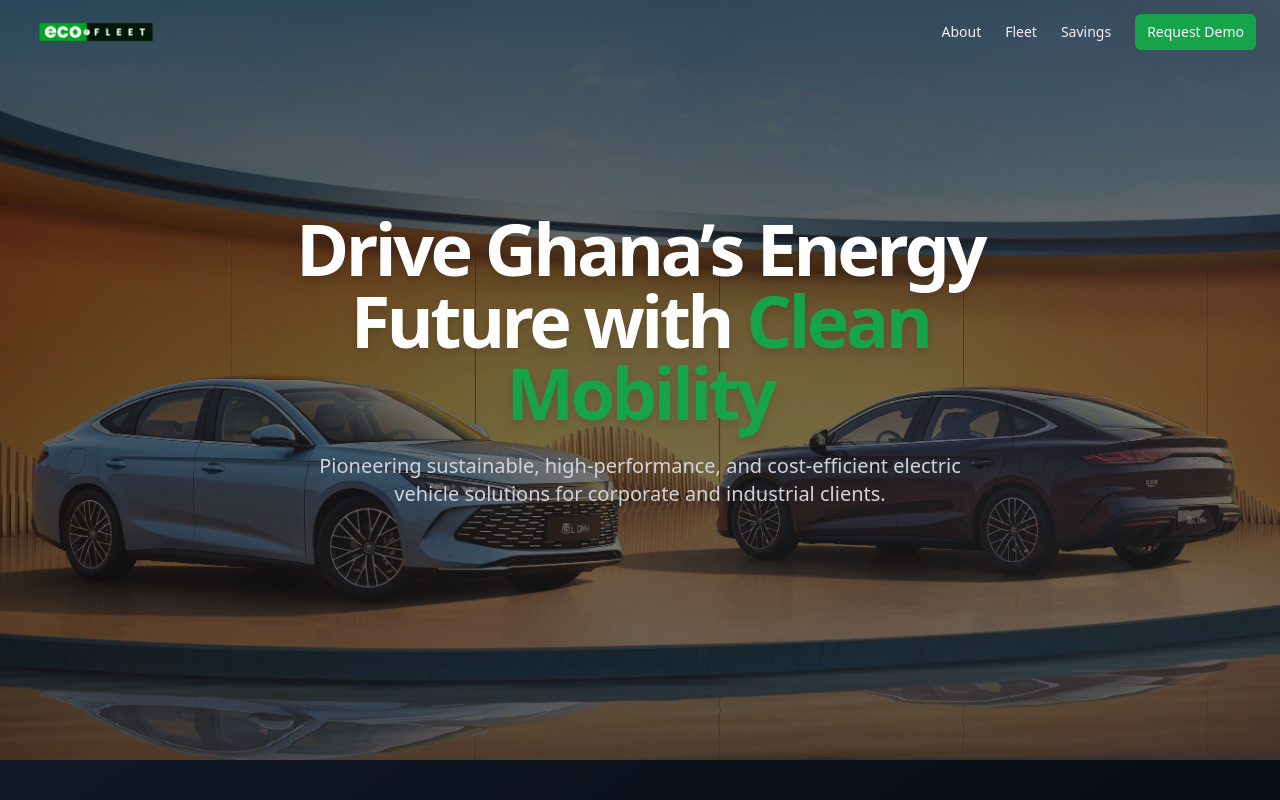
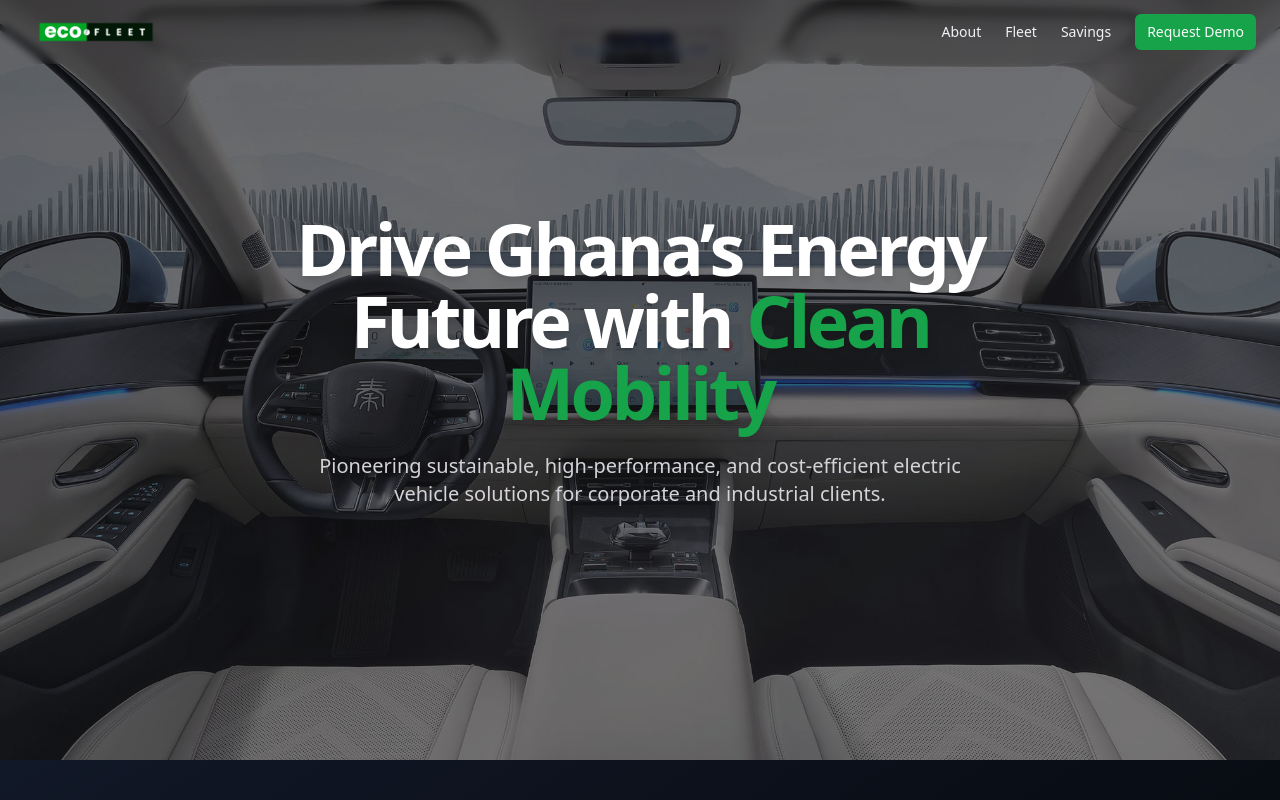
Before and after one commit to DojoPercy/ecofleet, a Next.js app: page / in a window 1280 px wide. Shown: the top 800 px of the page. Built offline with nearby package versions, Linux system fonts and the light colour scheme.

Commit message:
Swap hero images and clean up comments for improved clarity

```diff
--- a/app/page.tsx
+++ b/app/page.tsx
@@ -33,10 +33,10 @@ const fadeContainer = {
 const fadeItem = { hidden: { opacity: 0, y: 20 }, visible: { opacity: 1, y: 0 } }
 
 const heroImages = [
-  "/images/byd-qin-l-banner.jpg",
+  "/images/hero3.jpg",
   "/images/byd-qin-l-driving.jpg",
   "/images/lynk-co-900-front.jpg",
-  "/images/hero3.jpg",
+  "/images/byd-qin-l-banner.jpg",
 ]
 
 export default function EcoFleetLandingPage() {
@@ -45,7 +45,7 @@ export default function EcoFleetLandingPage() {
   useEffect(() => {
     const interval = setInterval(() => {
       setCurrentImageIndex((prevIndex: number) => (prevIndex + 1) % heroImages.length)
-    }, 7000) // Change image every 7 seconds
+    }, 7000)
     return () => clearInterval(interval)
   }, [])
   return (
@@ -79,7 +79,7 @@ export default function EcoFleetLandingPage() {
       </header>
 
       <main className="flex-1 w[100vw]">
-        {/* Hero Section */}
+
          <section
         id="hero"
         className="relative w-full h-[90vh] md:h-[95vh] flex items-center justify-center text-center overflow-hidden bg-gradient-to-br from-zinc-950 to-zinc-800"
```
